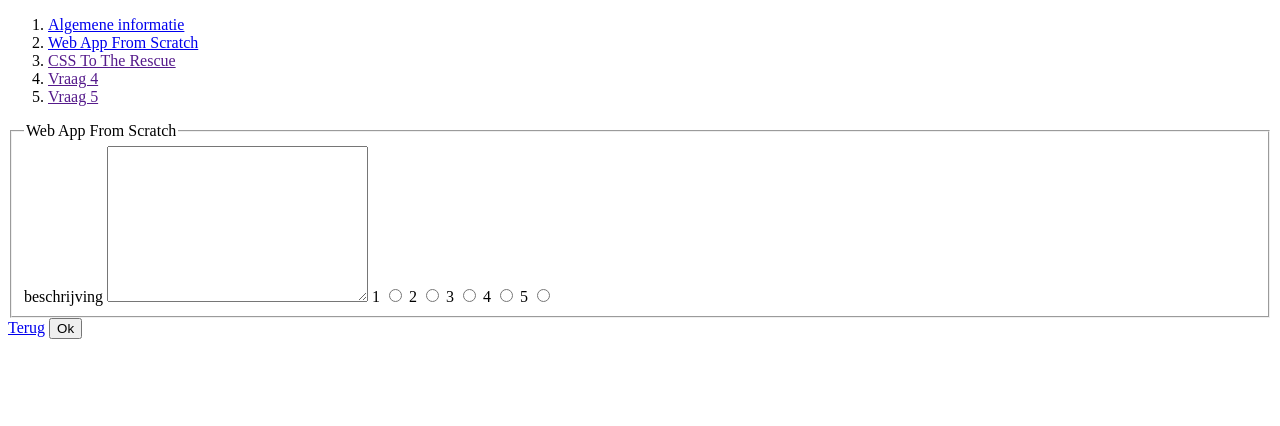
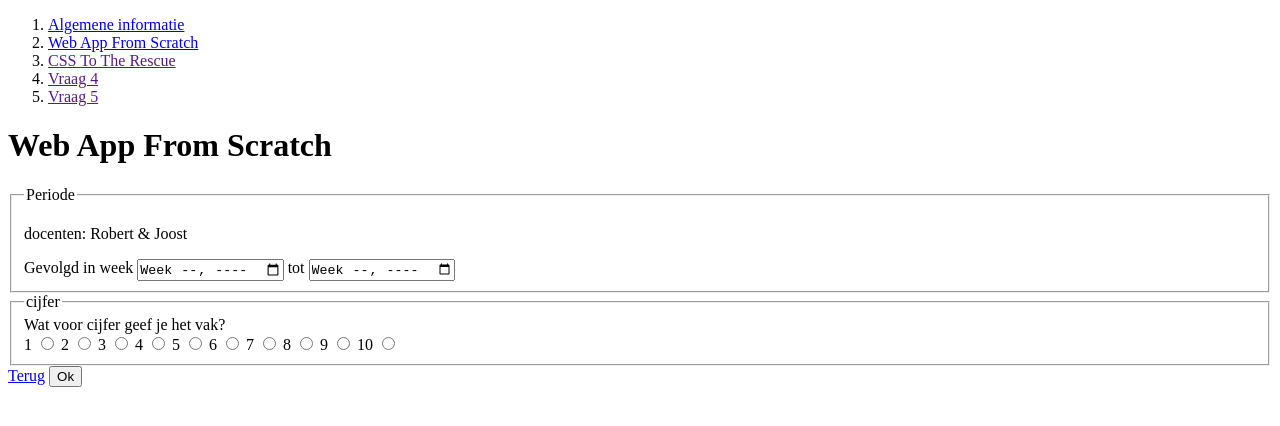
Before and after one commit to wongsrila/Enquete, a plain HTML site: page html/question_2.html in a window 1280 px wide. Drawn offline with Linux system fonts and the light colour scheme.

Commit message:
31mar 21:10

```diff
--- a/html/question_2.html
+++ b/html/question_2.html
@@ -21,26 +21,42 @@
       </nav>
     </header>
     <main>
+      <h1>Web App From Scratch</h1>
       <form action="">
         <fieldset>
-          <legend>Web App From Scratch</legend>
-          <label for="beschrijving">beschrijving</label>
-          <textarea
-            name="beschrijving"
-            id="beschrijving"
-            cols="30"
-            rows="10"
-          ></textarea>
+          <legend>Periode</legend>
+          <p>docenten: Robert & Joost</p>
+          <label for="wafs_week_van">Gevolgd in week</label>
+          <input id="wafs_week_van" type="week" name="wafs_week_van" required />
+          <label for="wafs_week_tot">tot</label>
+          <input id="wafs_week_tot" type="week" name="wafs_week_tot" required />
+        </fieldset>
+        <fieldset>
+          <legend>cijfer</legend>
+          <label for="wafs_beoordeling_cijfer"
+            >Wat voor cijfer geef je het vak?</label
+          >
+          <br />
           <label for="1">1</label>
-          <input id="1" type="radio" name="rate" value="1" />
+          <input id="1" type="radio" name="wafs_cijfer" value="1" />
           <label for="2">2</label>
-          <input id="2" type="radio" name="rate" value="2" />
+          <input id="2" type="radio" name="wafs_cijfer" value="2" />
           <label for="3">3</label>
-          <input id="3" type="radio" name="rate" value="3" />
+          <input id="3" type="radio" name="wafs_cijfer" value="3" />
           <label for="4">4</label>
-          <input id="4" type="radio" name="rate" value="4" />
+          <input id="4" type="radio" name="wafs_cijfer" value="4" />
           <label for="5">5</label>
-          <input id="5" type="radio" name="rate" value="5" />
+          <input id="5" type="radio" name="wafs_cijfer" value="5" />
+          <label for="6">6</label>
+          <input id="6" type="radio" name="wafs_cijfer" value="6" />
+          <label for="7">7</label>
+          <input id="7" type="radio" name="wafs_cijfer" value="7" />
+          <label for="8">8</label>
+          <input id="8" type="radio" name="wafs_cijfer" value="8" />
+          <label for="9">9</label>
+          <input id="9" type="radio" name="wafs_cijfer" value="9" />
+          <label for="10">10</label>
+          <input id="10" type="radio" name="wafs_cijfer" value="10" />
         </fieldset>
         <a href="./question_1.html">Terug</a>
         <button type="submit">Ok</button>
--- a/js/main.js
+++ b/js/main.js
@@ -1,5 +1,5 @@
 const formInputs = document.querySelectorAll(
-  'input[type="text"], input[type="email"], textarea, input[name="rate"]:checked',
+  'input[type="text"], input[type="email"], textarea, input[type="week"]',
 );
 
 const formRadios = document.querySelectorAll('input[type="radio"]');
```
Also changed, not shown: index.html (+1 -1 lines).
